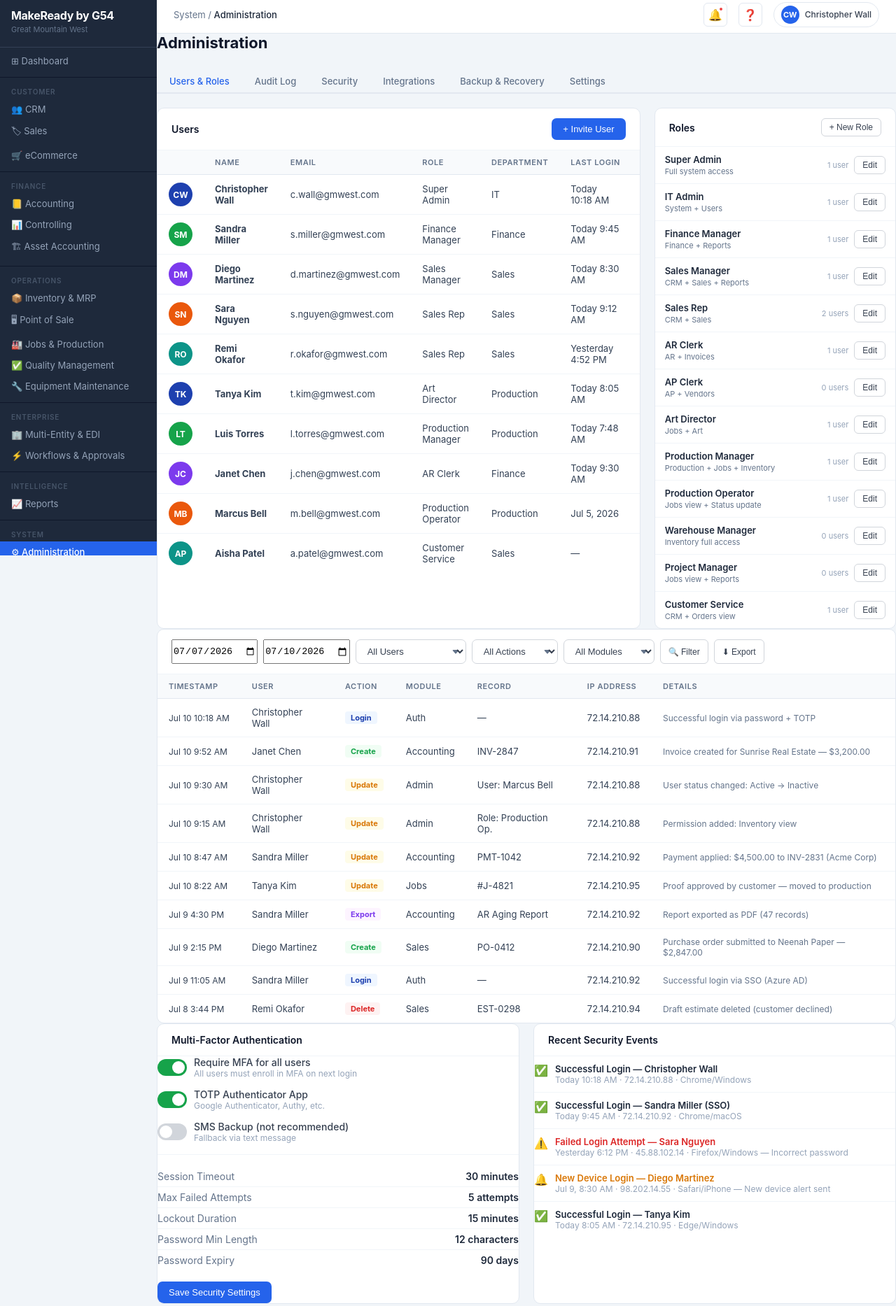
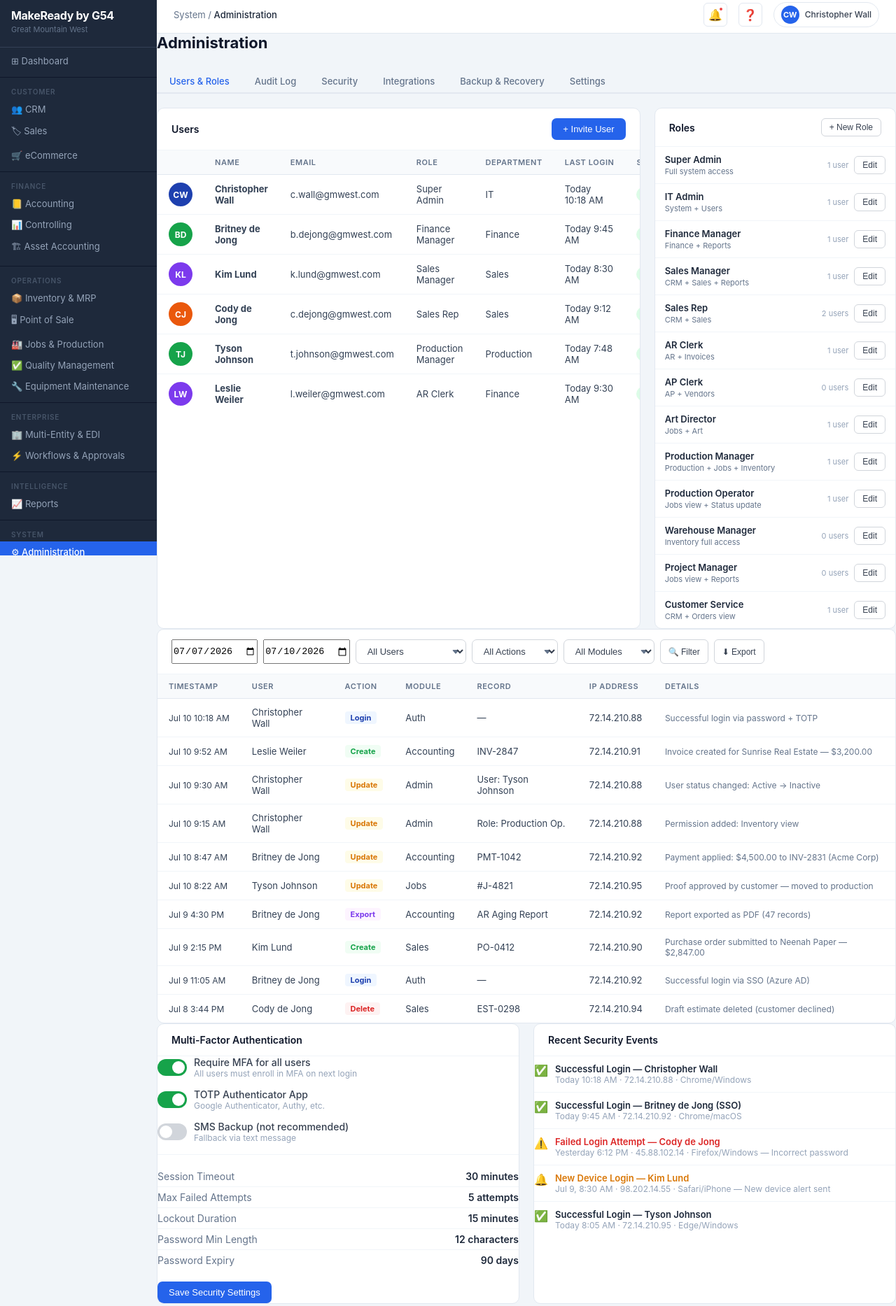
Before and after one commit to ckwall222/G54-Platform, a plain HTML site: page wireframes/admin.html in a window 1280 px wide. Shown: the part 6-1873 px from the top of the page at 70% size. Drawn offline with Linux system fonts and the light colour scheme.

Commit message:
Replace placeholder user names with real G54 team members
All mock users (Sandra Miller, Diego Martinez, Sara Nguyen, Remi Okafor,
Tanya Kim, Luis Torres, Janet Chen, Marcus Bell, Aisha Patel, Sarah Chen,
Mike Torres, Jenna Park) replaced with the actual team:
Christopher Wall, Britney de Jong, Tyson Johnson, Kim Lund, Leslie Weiler,
Cody de Jong. Updates avatars/initials, email addresses, and audit log
entries across admin, crm, controlling, jobs, and workflows.

Co-Authored-By: Claude Sonnet 4.6 <noreply@anthropic.com>

```diff
--- a/wireframes/admin.html
+++ b/wireframes/admin.html
@@ -192,9 +192,9 @@
                 <td><a href="#" class="link-action">Edit</a></td>
               </tr>
               <tr>
-                <td><div class="user-avatar green">SM</div></td>
-                <td><strong>Sandra Miller</strong></td>
-                <td>s.miller@gmwest.com</td>
+                <td><div class="user-avatar green">BD</div></td>
+                <td><strong>Britney de Jong</strong></td>
+                <td>b.dejong@gmwest.com</td>
                 <td>Finance Manager</td>
                 <td>Finance</td>
                 <td>Today 9:45 AM</td>
@@ -202,9 +202,9 @@
                 <td><a href="#" class="link-action">Edit</a></td>
               </tr>
               <tr>
-                <td><div class="user-avatar purple">DM</div></td>
-                <td><strong>Diego Martinez</strong></td>
-                <td>d.martinez@gmwest.com</td>
+                <td><div class="user-avatar purple">KL</div></td>
+                <td><strong>Kim Lund</strong></td>
+                <td>k.lund@gmwest.com</td>
                 <td>Sales Manager</td>
                 <td>Sales</td>
                 <td>Today 8:30 AM</td>
@@ -212,9 +212,9 @@
                 <td><a href="#" class="link-action">Edit</a></td>
               </tr>
               <tr>
-                <td><div class="user-avatar orange">SN</div></td>
-                <td><strong>Sara Nguyen</strong></td>
-                <td>s.nguyen@gmwest.com</td>
+                <td><div class="user-avatar orange">CJ</div></td>
+                <td><strong>Cody de Jong</strong></td>
+                <td>c.dejong@gmwest.com</td>
                 <td>Sales Rep</td>
                 <td>Sales</td>
                 <td>Today 9:12 AM</td>
@@ -222,29 +222,9 @@
                 <td><a href="#" class="link-action">Edit</a></td>
               </tr>
               <tr>
-                <td><div class="user-avatar teal">RO</div></td>
-                <td><strong>Remi Okafor</strong></td>
-                <td>r.okafor@gmwest.com</td>
-                <td>Sales Rep</td>
-                <td>Sales</td>
-                <td>Yesterday 4:52 PM</td>
-                <td><span class="badge badge-green">Active</span></td>
-                <td><a href="#" class="link-action">Edit</a></td>
-              </tr>
-              <tr>
-                <td><div class="user-avatar">TK</div></td>
-                <td><strong>Tanya Kim</strong></td>
-                <td>t.kim@gmwest.com</td>
-                <td>Art Director</td>
-                <td>Production</td>
-                <td>Today 8:05 AM</td>
-                <td><span class="badge badge-green">Active</span></td>
-                <td><a href="#" class="link-action">Edit</a></td>
-              </tr>
-              <tr>
-                <td><div class="user-avatar green">LT</div></td>
-                <td><strong>Luis Torres</strong></td>
-                <td>l.torres@gmwest.com</td>
+                <td><div class="user-avatar green">TJ</div></td>
+                <td><strong>Tyson Johnson</strong></td>
+                <td>t.johnson@gmwest.com</td>
                 <td>Production Manager</td>
                 <td>Production</td>
                 <td>Today 7:48 AM</td>
@@ -252,34 +232,14 @@
                 <td><a href="#" class="link-action">Edit</a></td>
               </tr>
               <tr>
-                <td><div class="user-avatar purple">JC</div></td>
-                <td><strong>Janet Chen</strong></td>
-                <td>j.chen@gmwest.com</td>
+                <td><div class="user-avatar purple">LW</div></td>
+                <td><strong>Leslie Weiler</strong></td>
+                <td>l.weiler@gmwest.com</td>
                 <td>AR Clerk</td>
                 <td>Finance</td>
                 <td>Today 9:30 AM</td>
                 <td><span class="badge badge-green">Active</span></td>
                 <td><a href="#" class="link-action">Edit</a></td>
-              </tr>
-              <tr>
-                <td><div class="user-avatar orange">MB</div></td>
-                <td><strong>Marcus Bell</strong></td>
-                <td>m.bell@gmwest.com</td>
-                <td>Production Operator</td>
-                <td>Production</td>
-                <td>Jul 5, 2026</td>
-                <td><span class="badge badge-gray">Inactive</span></td>
-                <td><a href="#" class="link-action">Edit</a></td>
-              </tr>
-              <tr>
-                <td><div class="user-avatar teal">AP</div></td>
-                <td><strong>Aisha Patel</strong></td>
-                <td>a.patel@gmwest.com</td>
-                <td>Customer Service</td>
-                <td>Sales</td>
-                <td>—</td>
-                <td><span class="badge badge-yellow">Pending</span></td>
-                <td><a href="#" class="link-action">Resend Invite</a></td>
               </tr>
             </tbody>
           </table>
@@ -435,7 +395,7 @@
           <div style="display:flex;gap:8px;flex-wrap:wrap;">
             <input type="date" class="filter-input" value="2026-07-07">
             <input type="date" class="filter-input" value="2026-07-10">
-            <select class="filter-select"><option>All Users</option><option>Christopher Wall</option><option>Sandra Miller</option><option>Diego Martinez</option></select>
+            <select class="filter-select"><option>All Users</option><option>Christopher Wall</option><option>Britney de Jong</option><option>Kim Lund</option></select>
             <select class="filter-select"><option>All Actions</option><option>Login</option><option>Create</option><option>Update</option><option>Delete</option><option>Export</option></select>
             <select class="filter-select"><option>All Modules</option><option>Accounting</option><option>Sales</option><option>Jobs</option><option>Admin</option></select>
             <button class="btn btn-secondary btn-sm">🔍 Filter</button>
@@ -458,7 +418,7 @@
             </tr>
             <tr>
               <td style="white-space:nowrap;font-size:12px;">Jul 10 9:52 AM</td>
-              <td>Janet Chen</td>
+              <td>Leslie Weiler</td>
               <td><span class="action-badge action-create">Create</span></td>
               <td>Accounting</td>
               <td>INV-2847</td>
@@ -470,7 +430,7 @@
               <td>Christopher Wall</td>
               <td><span class="action-badge action-update">Update</span></td>
               <td>Admin</td>
-              <td>User: Marcus Bell</td>
+              <td>User: Tyson Johnson</td>
               <td>72.14.210.88</td>
               <td style="font-size:12px;color:#64748b;">User status changed: Active → Inactive</td>
             </tr>
@@ -485,7 +445,7 @@
             </tr>
             <tr>
               <td style="white-space:nowrap;font-size:12px;">Jul 10 8:47 AM</td>
-              <td>Sandra Miller</td>
+              <td>Britney de Jong</td>
               <td><span class="action-badge action-update">Update</span></td>
               <td>Accounting</td>
               <td>PMT-1042</td>
@@ -494,7 +454,7 @@
             </tr>
             <tr>
               <td style="white-space:nowrap;font-size:12px;">Jul 10 8:22 AM</td>
-              <td>Tanya Kim</td>
+              <td>Tyson Johnson</td>
               <td><span class="action-badge action-update">Update</span></td>
               <td>Jobs</td>
               <td>#J-4821</td>
@@ -503,7 +463,7 @@
             </tr>
             <tr>
               <td style="white-space:nowrap;font-size:12px;">Jul 9 4:30 PM</td>
-              <td>Sandra Miller</td>
+              <td>Britney de Jong</td>
               <td><span class="action-badge action-export">Export</span></td>
               <td>Accounting</td>
               <td>AR Aging Report</td>
@@ -512,7 +472,7 @@
             </tr>
             <tr>
               <td style="white-space:nowrap;font-size:12px;">Jul 9 2:15 PM</td>
-              <td>Diego Martinez</td>
+              <td>Kim Lund</td>
               <td><span class="action-badge action-create">Create</span></td>
               <td>Sales</td>
               <td>PO-0412</td>
@@ -521,7 +481,7 @@
             </tr>
             <tr>
               <td style="white-space:nowrap;font-size:12px;">Jul 9 11:05 AM</td>
-              <td>Sandra Miller</td>
+              <td>Britney de Jong</td>
               <td><span class="action-badge action-login">Login</span></td>
               <td>Auth</td>
               <td>—</td>
@@ -530,7 +490,7 @@
             </tr>
             <tr>
               <td style="white-space:nowrap;font-size:12px;">Jul 8 3:44 PM</td>
-              <td>Remi Okafor</td>
+              <td>Cody de Jong</td>
               <td><span class="action-badge action-delete">Delete</span></td>
               <td>Sales</td>
               <td>EST-0298</td>
@@ -598,28 +558,28 @@
           <div class="sec-event">
             <div class="sec-event-icon">✅</div>
             <div class="sec-event-body">
-              <div class="sec-event-title">Successful Login — Sandra Miller (SSO)</div>
+              <div class="sec-event-title">Successful Login — Britney de Jong (SSO)</div>
               <div class="sec-event-meta">Today 9:45 AM · 72.14.210.92 · Chrome/macOS</div>
             </div>
           </div>
           <div class="sec-event">
             <div class="sec-event-icon">⚠️</div>
             <div class="sec-event-body">
-              <div class="sec-event-title" style="color:#dc2626;">Failed Login Attempt — Sara Nguyen</div>
+              <div class="sec-event-title" style="color:#dc2626;">Failed Login Attempt — Cody de Jong</div>
               <div class="sec-event-meta">Yesterday 6:12 PM · 45.88.102.14 · Firefox/Windows — Incorrect password</div>
             </div>
           </div>
           <div class="sec-event">
             <div class="sec-event-icon">🔔</div>
             <div class="sec-event-body">
-              <div class="sec-event-title" style="color:#d97706;">New Device Login — Diego Martinez</div>
+              <div class="sec-event-title" style="color:#d97706;">New Device Login — Kim Lund</div>
               <div class="sec-event-meta">Jul 9, 8:30 AM · 98.202.14.55 · Safari/iPhone — New device alert sent</div>
             </div>
           </div>
           <div class="sec-event">
             <div class="sec-event-icon">✅</div>
             <div class="sec-event-body">
-              <div class="sec-event-title">Successful Login — Tanya Kim</div>
+              <div class="sec-event-title">Successful Login — Tyson Johnson</div>
               <div class="sec-event-meta">Today 8:05 AM · 72.14.210.95 · Edge/Windows</div>
             </div>
           </div>
```
Also changed, not shown: wireframes/controlling.html (+2 -2 lines), wireframes/crm.html (+24 -24 lines), wireframes/jobs.html (+16 -16 lines), wireframes/workflows.html (+13 -13 lines).
